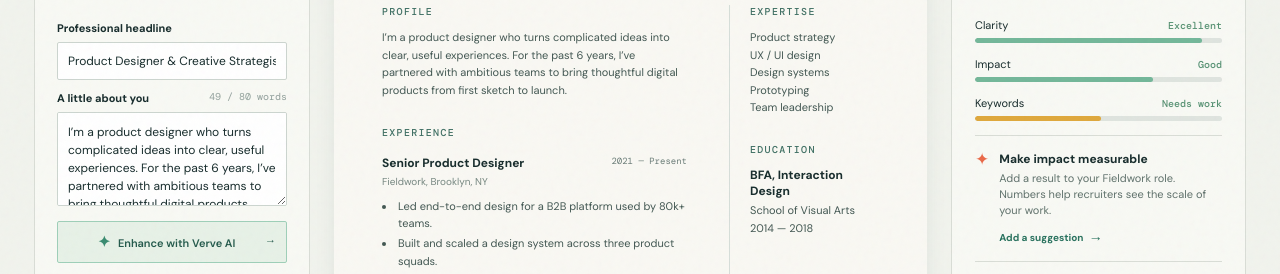
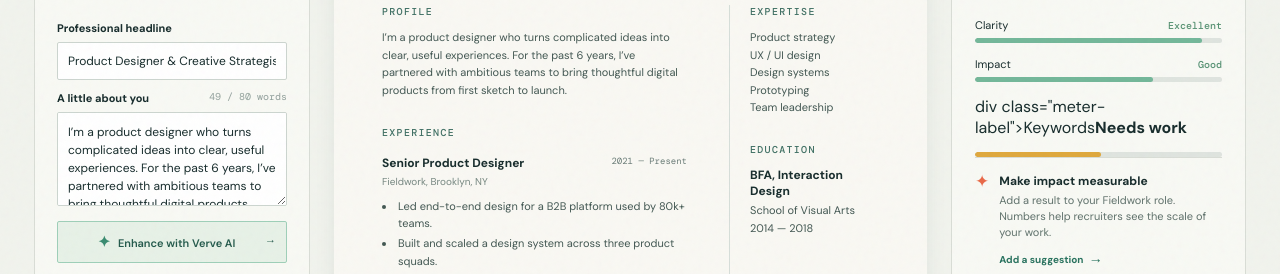
Before and after one commit to Raiharshit-dd/newcode, a plain HTML site: page index.html in a window 1280 px wide. Shown: the part 496-770 px from the top of the page. Drawn offline with nearby package versions, Linux system fonts and the light colour scheme; a web font is replaced by a local one.

Commit message:
commit second

```diff
--- a/index.html
+++ b/index.html
@@ -79,7 +79,7 @@
         <div class="score-card"><div class="score-ring"><span id="score">84</span><small>/100</small></div><div><h3>Strong start</h3><p>Your resume is clear, confident, and nearly ready to share.</p></div></div>
         <div class="meter"><div class="meter-label"><span>Clarity</span><strong>Excellent</strong></div><div class="meter-track"><i style="width:92%"></i></div></div>
         <div class="meter"><div class="meter-label"><span>Impact</span><strong>Good</strong></div><div class="meter-track"><i style="width:72%"></i></div></div>
-        <div class="meter"><div class="meter-label"><span>Keywords</span><strong>Needs work</strong></div><div class="meter-track amber"><i style="width:51%"></i></div></div>
+        <div class="meter">div class="meter-label"><span>Keywords</span><strong>Needs work</strong></div><div class="meter-track amber"><i style="width:51%"></i></div></div>
         <div class="feedback-card"><span class="tip-icon">✦</span><div><h3>Make impact measurable</h3><p>Add a result to your Fieldwork role. Numbers help recruiters see the scale of your work.</p><button id="addMetric">Add a suggestion <span>→</span></button></div></div>
         <div class="feedback-card"><span class="tip-icon">↗</span><div><h3>One keyword to add</h3><p>“Cross-functional” appears often in roles like yours.</p><button id="addKeyword">Add to profile <span>→</span></button></div></div>
         <button class="download-button" id="downloadButton">Download resume <span>↓</span></button>
```
